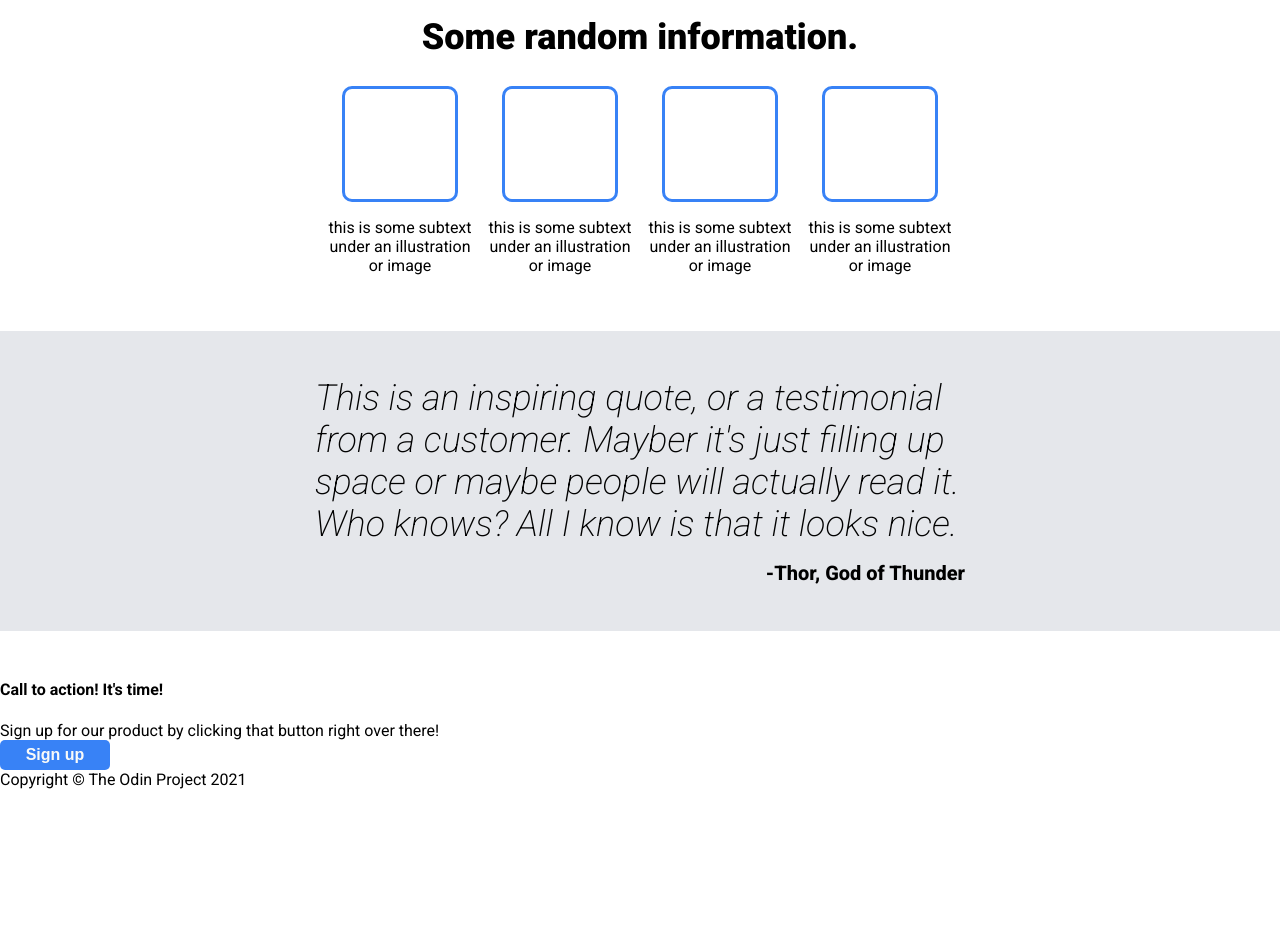
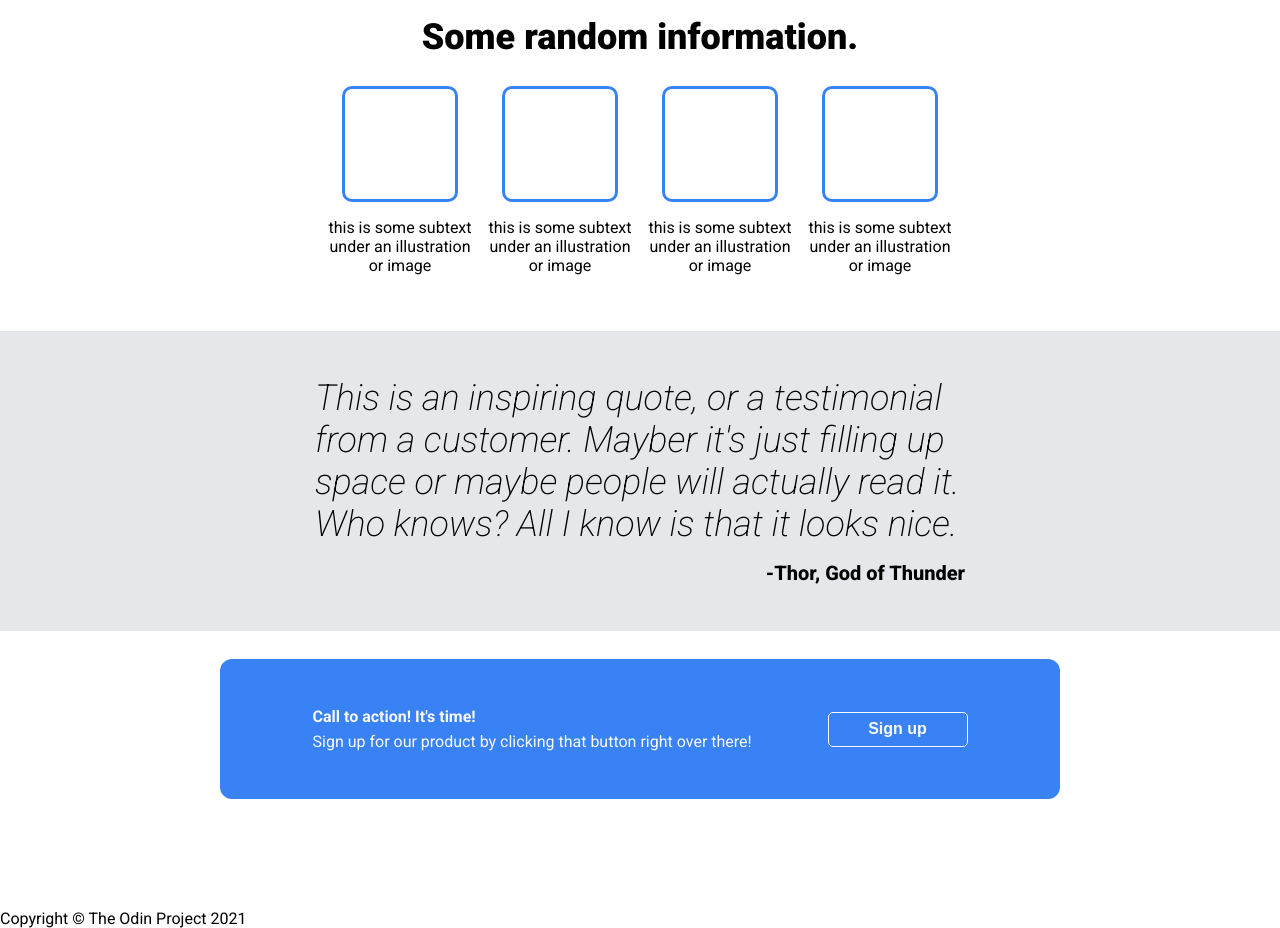
Before and after one commit to Empth/odin-landing-page, a plain HTML site: page index.html in a window 1280 px wide. Shown: the part 457-1385 px from the top of the page. Before the commit the page ends 1246 px from the top, so only its background shows below. Drawn offline with Linux system fonts and the light colour scheme.

Commit message:
Finish fourth part

```diff
--- a/index.html
+++ b/index.html
@@ -26,7 +26,7 @@
                     <div class="first-sign-up">
                         <h2 class="awesome">This website is awesome</h2>
                         <p class="secondary">This website has some subtext that goes here under the main title. It's a smaller font and the color is lower contrast.</p>
-                        <button class="sign-up"><a href="https://www.google.com">Sign up</a></button>
+                        <button class="sign-up">Sign up</button>
                     </div>
                     <div class="grey-image">
                         <p class="text">This is a placeholder for an image</p>
@@ -52,9 +52,13 @@
             </div>
         </div>
         <div class="fourth-content">
-            <div><h4>Call to action! It's time!</h4></div>
-            <div>Sign up for our product by clicking that button right over there!</div>
-            <div><button>Sign up</button></div>
+            <div class="boundary">
+                <div class="fourth-item">
+                    <h4>Call to action! It's time!</h4>
+                    <p>Sign up for our product by clicking that button right over there!</p>
+                </div>
+                <button class="fourth">Sign up</button>
+            </div>
         </div>
     </div>
 
--- a/style.css
+++ b/style.css
@@ -80,18 +80,18 @@ body {
     margin: auto;
 }
 
-button, button a{
+button {
     box-sizing: border-box;
-    padding: 5px;
+    padding: 0px;
     background-color: #3882F6;
     border: 0px;
-    color: #F9FAF8;
     font-size: 16px;
     width: 110px;
     height: 30px;
     border-radius: 5px;
     font-weight: 800;
-    text-decoration: none;
+    color: #F9FAF8;
+
 }
 
 .second-content {
@@ -159,9 +159,52 @@ h2 {
     margin: 0;
 }
 
-.third-content .boundary .author{
+.third-content .boundary .author {
     font-size: 20px;
     font-weight: 800;
     align-self: flex-end;
     margin: 0;
 }
+
+.fourth-content {
+    height: 250px;
+    margin: auto;
+}
+
+.fourth-content .boundary {
+    background-color: #3882F6;
+    color: #F9FAF8;
+    height: 100px;
+    width: 800px;
+    padding: 20px;
+    display: flex;
+    margin: 0 auto;
+    border-radius: 12px;
+    justify-content: center;
+    gap: 15px;
+    align-items: center;
+}
+
+.fourth-content .boundary button.fourth{
+    border: 1.5px solid #F9FAF8;
+    padding: 5px 20px;
+    border-radius: 5px;
+    width: 140px;
+    height: 35px;
+}
+
+.fourth-content .boundary .fourth-item {
+    display: flex;
+    flex-direction: column;
+    gap: 6px;
+}
+
+.fourth-item h4 {
+    margin: 0px;
+    width: 500px;
+}
+
+.fourth-content .boundary .fourth-item p {
+    width: 500px;
+    margin: 0px;
+}
```
